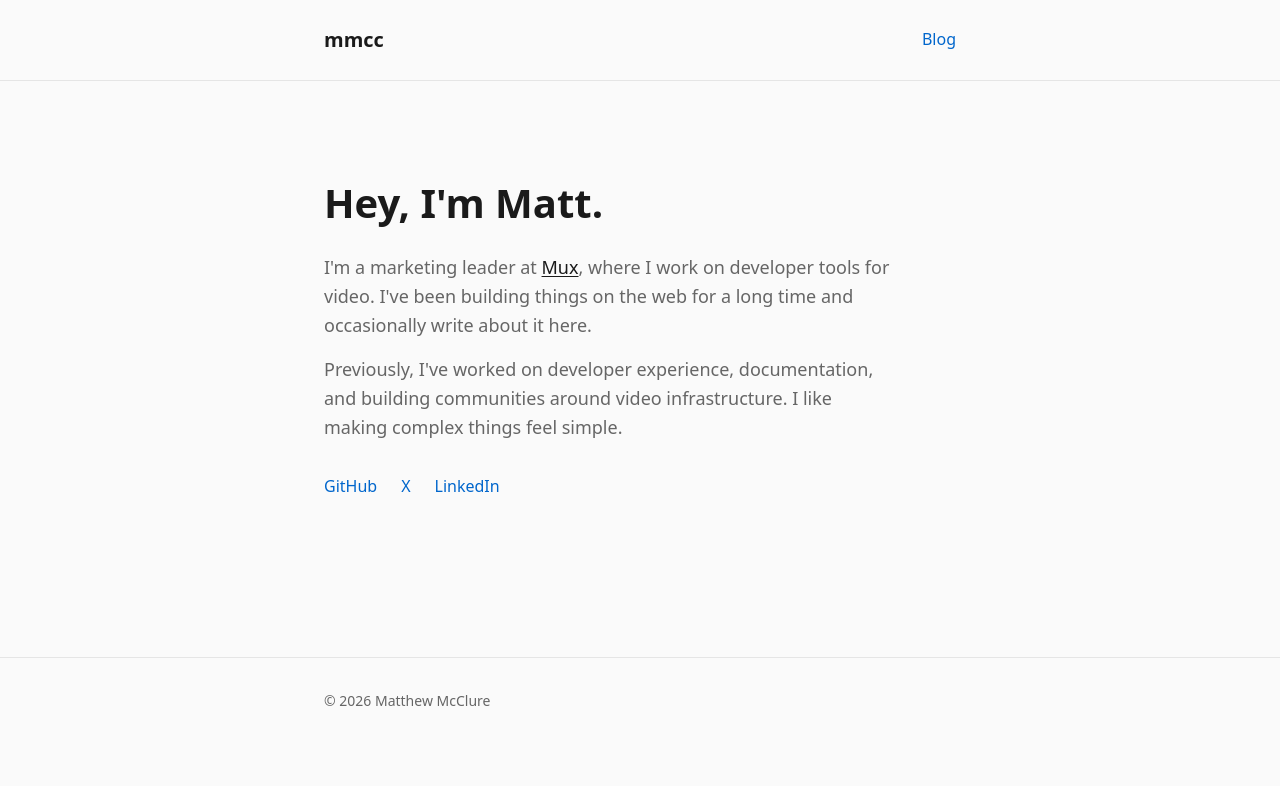
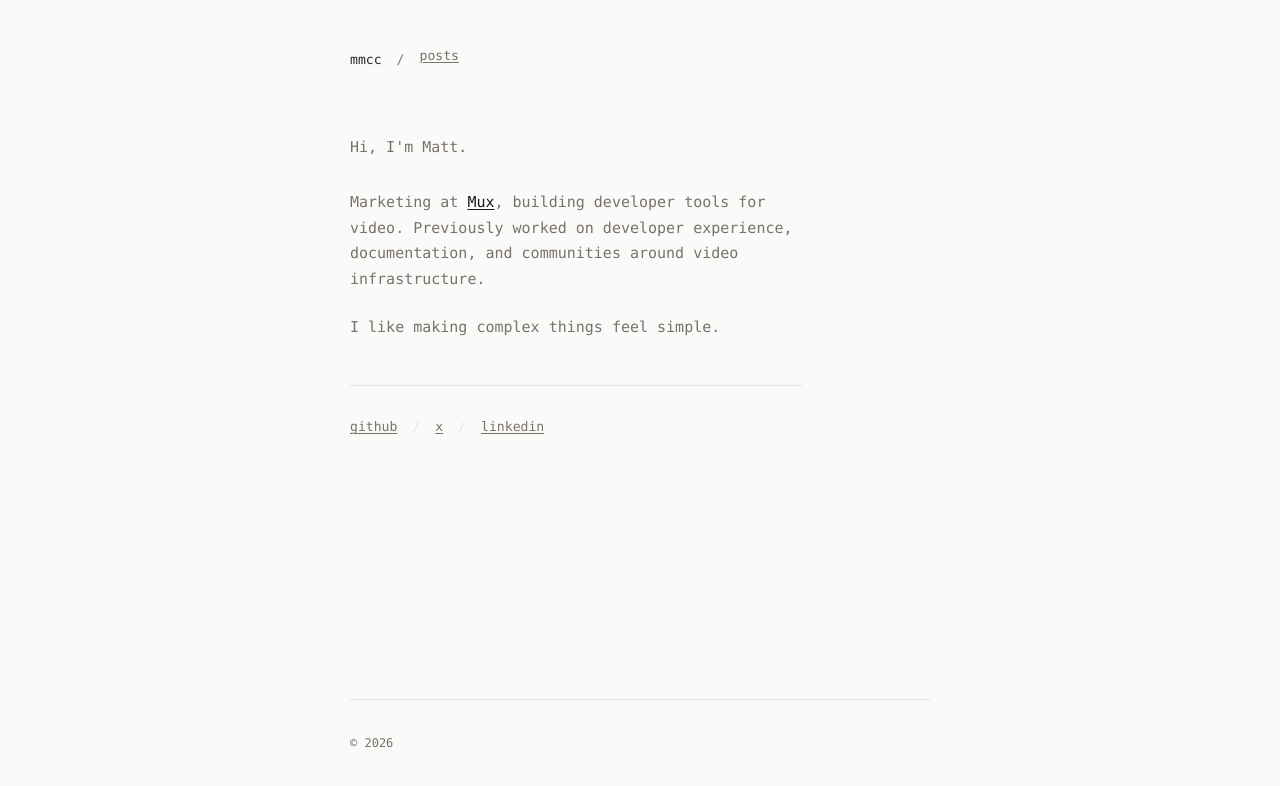
Before and after one commit to mmcc/mmcc.io, an Astro site: page / in a window 1280 px wide. Built offline with nearby package versions, Linux system fonts and the light colour scheme; Astro itself is replaced by a stand-in of ours.

Commit message:
Update design: minimalist markdown/IDE aesthetic
- Monospace typography (Berkeley Mono, IBM Plex Mono fallbacks)
- Stone-based color palette, warm neutrals
- Tighter, more understated UI chrome
- Tabular date formatting (MM-DD-YYYY)
- Subtle borders and separators
- Lowercase headings and nav

```diff
--- a/src/components/SocialLinks.astro
+++ b/src/components/SocialLinks.astro
@@ -1,23 +1,22 @@
 ---
 const links = [
-  { name: "GitHub", url: "https://github.com/mmcc", icon: "github" },
-  { name: "X", url: "https://x.com/matt_mcclure", icon: "x" },
-  {
-    name: "LinkedIn",
-    url: "https://linkedin.com/in/mmcclure",
-    icon: "linkedin",
-  },
+  { name: "github", url: "https://github.com/mmcc" },
+  { name: "x", url: "https://x.com/matt_mcclure" },
+  { name: "linkedin", url: "https://linkedin.com/in/mmcclure" },
 ];
 ---
 
 <ul class="social-links">
   {
-    links.map((link) => (
-      <li>
-        <a href={link.url} target="_blank" rel="noopener noreferrer">
-          {link.name}
-        </a>
-      </li>
+    links.map((link, i) => (
+      <>
+        <li>
+          <a href={link.url} target="_blank" rel="noopener noreferrer">
+            {link.name}
+          </a>
+        </li>
+        {i < links.length - 1 && <li class="sep">/</li>}
+      </>
     ))
   }
 </ul>
@@ -25,9 +24,23 @@ const links = [
 <style>
   .social-links {
     display: flex;
-    gap: var(--spacing-md);
+    gap: calc(var(--spacing-unit) * 2);
     list-style: none;
     padding: 0;
     margin: 0;
+    font-size: 0.875rem;
+  }
+
+  .social-links a {
+    color: var(--color-text-muted);
+  }
+
+  .social-links a:hover {
+    color: var(--color-text);
+  }
+
+  .sep {
+    color: var(--color-border);
+    user-select: none;
   }
 </style>
--- a/src/layouts/BaseLayout.astro
+++ b/src/layouts/BaseLayout.astro
@@ -19,74 +19,87 @@ const { title, description = "Matthew McClure's personal site" } = Astro.props;
     <title>{title}</title>
   </head>
   <body>
+    <div class="page">
       <header class="site-header">
-      <div class="container">
         <nav>
           <a href="/" class="site-name">mmcc</a>
+          <span class="nav-sep">/</span>
           <ul class="nav-links">
-            <li><a href="/blog">Blog</a></li>
+            <li><a href="/blog">posts</a></li>
           </ul>
         </nav>
-      </div>
       </header>
 
-    <main class="container">
+      <main>
         <slot />
       </main>
 
       <footer class="site-footer">
-      <div class="container">
-        <p>&copy; {new Date().getFullYear()} Matthew McClure</p>
+        <span class="footer-text">&copy; {new Date().getFullYear()}</span>
+      </footer>
     </div>
-    </footer>
   </body>
 </html>
 
 <style>
+  .page {
+    max-width: var(--max-width);
+    margin: 0 auto;
+    padding: calc(var(--spacing-unit) * 6) calc(var(--spacing-unit) * 4);
+    min-height: 100vh;
+    display: flex;
+    flex-direction: column;
+  }
+
   .site-header {
-    padding: var(--spacing-md) 0;
-    border-bottom: 1px solid var(--color-border);
-    margin-bottom: var(--spacing-lg);
+    margin-bottom: calc(var(--spacing-unit) * 8);
   }
 
   nav {
     display: flex;
-    justify-content: space-between;
     align-items: center;
+    gap: calc(var(--spacing-unit) * 2);
+    font-size: 0.875rem;
   }
 
   .site-name {
-    font-weight: 700;
-    font-size: 1.25rem;
-    color: var(--color-text);
+    font-weight: 500;
+    text-decoration: none;
   }
 
-  .site-name:hover {
-    text-decoration: none;
-    color: var(--color-accent);
+  .nav-sep {
+    color: var(--color-text-muted);
+    user-select: none;
   }
 
   .nav-links {
     display: flex;
-    gap: var(--spacing-md);
+    gap: calc(var(--spacing-unit) * 3);
     list-style: none;
     margin: 0;
     padding: 0;
   }
 
-  .site-footer {
-    margin-top: var(--spacing-xl);
-    padding: var(--spacing-lg) 0;
-    border-top: 1px solid var(--color-border);
+  .nav-links a {
     color: var(--color-text-muted);
-    font-size: 0.875rem;
   }
 
-  .site-footer p {
-    margin: 0;
+  .nav-links a:hover {
+    color: var(--color-text);
   }
 
   main {
-    min-height: 60vh;
+    flex: 1;
+  }
+
+  .site-footer {
+    margin-top: calc(var(--spacing-unit) * 12);
+    padding-top: calc(var(--spacing-unit) * 4);
+    border-top: 1px solid var(--color-border);
+  }
+
+  .footer-text {
+    font-size: 0.8rem;
+    color: var(--color-text-muted);
   }
 </style>
--- a/src/pages/blog/[...slug].astro
+++ b/src/pages/blog/[...slug].astro
@@ -13,77 +13,100 @@ export async function getStaticPaths() {
 const { post } = Astro.props;
 const { Content } = await render(post);
 
-const formattedDate = post.data.date.toLocaleDateString("en-US", {
-  year: "numeric",
-  month: "long",
-  day: "numeric",
-});
+const formattedDate = post.data.date
+  .toLocaleDateString("en-US", {
+    year: "numeric",
+    month: "2-digit",
+    day: "2-digit",
+  })
+  .replace(/\//g, "-");
 ---
 
-<BaseLayout title={`${post.data.title} - mmcc`} description={post.data.description}>
+<BaseLayout
+  title={`${post.data.title} / mmcc`}
+  description={post.data.description}
+>
   <article class="post">
     <header>
+      <time datetime={post.data.date.toISOString()}>{formattedDate}</time>
       <h1>{post.data.title}</h1>
-      <time datetime={post.data.date.toISOString()}>{formattedDate}</time>
     </header>
     <div class="content">
       <Content />
     </div>
+    <footer>
+      <a href="/blog">&larr; back to posts</a>
+    </footer>
   </article>
 </BaseLayout>
 
 <style>
   .post {
-    padding: var(--spacing-lg) 0;
+    max-width: 60ch;
   }
 
   header {
-    margin-bottom: var(--spacing-lg);
+    margin-bottom: calc(var(--spacing-unit) * 8);
+  }
+
+  header time {
+    font-size: 0.8rem;
+    color: var(--color-text-muted);
+    font-variant-numeric: tabular-nums;
   }
 
   header h1 {
-    margin-bottom: var(--spacing-xs);
-  }
-
-  header time {
-    color: var(--color-text-muted);
-    font-size: 0.875rem;
+    margin-top: calc(var(--spacing-unit) * 2);
+    margin-bottom: 0;
+    font-size: 1.25rem;
+    font-weight: 500;
   }
 
   .content {
-    line-height: 1.7;
+    line-height: var(--line-height);
   }
 
   .content :global(h2) {
-    margin-top: var(--spacing-lg);
-    margin-bottom: var(--spacing-sm);
+    margin-top: calc(var(--spacing-unit) * 8);
+    margin-bottom: calc(var(--spacing-unit) * 3);
+    font-size: 1rem;
+    font-weight: 500;
   }
 
   .content :global(h3) {
-    margin-top: var(--spacing-md);
-    margin-bottom: var(--spacing-sm);
+    margin-top: calc(var(--spacing-unit) * 6);
+    margin-bottom: calc(var(--spacing-unit) * 2);
+    font-size: 0.95rem;
+    font-weight: 500;
+    color: var(--color-text-muted);
   }
 
   .content :global(p) {
-    margin-bottom: var(--spacing-md);
+    margin-bottom: calc(var(--spacing-unit) * 3);
   }
 
   .content :global(ul),
   .content :global(ol) {
-    margin-bottom: var(--spacing-md);
-    padding-left: var(--spacing-md);
+    margin-bottom: calc(var(--spacing-unit) * 3);
   }
 
-  .content :global(li) {
-    margin-bottom: var(--spacing-xs);
+  .content :global(a) {
+    text-decoration-color: var(--color-border);
   }
 
-  .content :global(pre) {
-    margin: var(--spacing-md) 0;
+  .content :global(a:hover) {
+    text-decoration-color: var(--color-text);
+    opacity: 1;
   }
 
-  .content :global(img) {
-    border-radius: 8px;
-    margin: var(--spacing-md) 0;
+  footer {
+    margin-top: calc(var(--spacing-unit) * 10);
+    padding-top: calc(var(--spacing-unit) * 4);
+    border-top: 1px solid var(--color-border);
+  }
+
+  footer a {
+    font-size: 0.875rem;
+    color: var(--color-text-muted);
   }
 </style>
--- a/src/pages/index.astro
+++ b/src/pages/index.astro
@@ -3,51 +3,42 @@ import BaseLayout from "../layouts/BaseLayout.astro";
 import SocialLinks from "../components/SocialLinks.astro";
 ---
 
-<BaseLayout title="mmcc - Matthew McClure">
+<BaseLayout title="mmcc">
   <section class="intro">
-    <h1>Hey, I'm Matt.</h1>
+    <p class="greeting">Hi, I'm Matt.</p>
     <p>
-      I'm a marketing leader at <a href="https://mux.com">Mux</a>, where I work
-      on developer tools for video. I've been building things on the web for a
-      long time and occasionally write about it here.
+      Marketing at <a href="https://mux.com">Mux</a>, building developer tools
+      for video. Previously worked on developer experience, documentation, and
+      communities around video infrastructure.
     </p>
-    <p>
-      Previously, I've worked on developer experience, documentation, and
-      building communities around video infrastructure. I like making complex
-      things feel simple.
-    </p>
-    <SocialLinks />
+    <p>I like making complex things feel simple.</p>
+
+    <div class="links">
+      <SocialLinks />
+    </div>
   </section>
 </BaseLayout>
 
 <style>
   .intro {
-    padding: var(--spacing-xl) 0;
+    max-width: 50ch;
   }
 
-  .intro h1 {
-    font-size: 2.5rem;
-    margin-bottom: var(--spacing-md);
+  .greeting {
+    margin-bottom: calc(var(--spacing-unit) * 4);
   }
 
   .intro p {
-    font-size: 1.125rem;
     color: var(--color-text-muted);
-    max-width: 55ch;
   }
 
   .intro p a {
     color: var(--color-text);
-    font-weight: 500;
-    text-decoration: underline;
-    text-underline-offset: 2px;
   }
 
-  .intro p a:hover {
-    color: var(--color-accent);
-  }
-
-  .intro :global(.social-links) {
-    margin-top: var(--spacing-lg);
+  .links {
+    margin-top: calc(var(--spacing-unit) * 6);
+    padding-top: calc(var(--spacing-unit) * 4);
+    border-top: 1px solid var(--color-border);
   }
 </style>
--- a/src/styles/global.css
+++ b/src/styles/global.css
@@ -1,34 +1,32 @@
 :root {
-  --color-bg: #fafafa;
-  --color-text: #1a1a1a;
-  --color-text-muted: #666;
-  --color-accent: #0066cc;
-  --color-accent-hover: #0052a3;
-  --color-border: #e5e5e5;
-  --color-code-bg: #f4f4f4;
+  --color-bg: #fafaf9;
+  --color-text: #1c1917;
+  --color-text-muted: #78716c;
+  --color-accent: #57534e;
+  --color-link: #292524;
+  --color-border: #e7e5e4;
+  --color-surface: #f5f5f4;
+  --color-selection: #d6d3d1;
 
-  --font-sans:
-    system-ui, -apple-system, BlinkMacSystemFont, "Segoe UI", Roboto, sans-serif;
   --font-mono:
-    ui-monospace, SFMono-Regular, "SF Mono", Menlo, Consolas, monospace;
+    "Berkeley Mono", "IBM Plex Mono", "JetBrains Mono", ui-monospace,
+    SFMono-Regular, "SF Mono", Menlo, Consolas, monospace;
 
-  --max-width: 680px;
-  --spacing-xs: 0.5rem;
-  --spacing-sm: 1rem;
-  --spacing-md: 1.5rem;
-  --spacing-lg: 2rem;
-  --spacing-xl: 4rem;
+  --max-width: 640px;
+  --spacing-unit: 0.5rem;
+  --line-height: 1.7;
 }
 
 @media (prefers-color-scheme: dark) {
   :root {
-    --color-bg: #111;
-    --color-text: #e5e5e5;
-    --color-text-muted: #999;
-    --color-accent: #5c9aff;
-    --color-accent-hover: #7fb3ff;
-    --color-border: #333;
-    --color-code-bg: #1a1a1a;
+    --color-bg: #0c0a09;
+    --color-text: #e7e5e4;
+    --color-text-muted: #a8a29e;
+    --color-accent: #a8a29e;
+    --color-link: #d6d3d1;
+    --color-border: #292524;
+    --color-surface: #1c1917;
+    --color-selection: #44403c;
   }
 }
 
@@ -38,55 +36,70 @@
   box-sizing: border-box;
 }
 
+::selection {
+  background: var(--color-selection);
+}
+
 html {
-  font-size: 16px;
+  font-size: 15px;
   -webkit-font-smoothing: antialiased;
   -moz-osx-font-smoothing: grayscale;
+  hanging-punctuation: first last;
 }
 
 body {
   margin: 0;
   padding: 0;
-  font-family: var(--font-sans);
+  font-family: var(--font-mono);
   font-size: 1rem;
-  line-height: 1.6;
+  line-height: var(--line-height);
   color: var(--color-text);
   background-color: var(--color-bg);
+  font-feature-settings:
+    "ss01" on,
+    "ss02" on,
+    "cv01" on;
 }
 
 a {
-  color: var(--color-accent);
-  text-decoration: none;
+  color: var(--color-link);
+  text-decoration: underline;
+  text-decoration-thickness: 1px;
+  text-underline-offset: 2px;
+  transition: opacity 0.15s ease;
 }
 
 a:hover {
-  color: var(--color-accent-hover);
-  text-decoration: underline;
+  opacity: 0.7;
 }
 
 h1,
 h2,
 h3,
 h4 {
+  font-weight: 500;
+  letter-spacing: -0.01em;
   margin-top: 0;
+  margin-bottom: calc(var(--spacing-unit) * 2);
   line-height: 1.3;
 }
 
 h1 {
-  font-size: 2rem;
+  font-size: 1.25rem;
 }
 
 h2 {
-  font-size: 1.5rem;
+  font-size: 1.1rem;
+  color: var(--color-text-muted);
 }
 
 h3 {
-  font-size: 1.25rem;
+  font-size: 1rem;
 }
 
 p {
   margin-top: 0;
-  margin-bottom: var(--spacing-sm);
+  margin-bottom: calc(var(--spacing-unit) * 3);
 }
 
 img {
@@ -96,41 +109,71 @@ img {
 
 code {
   font-family: var(--font-mono);
-  font-size: 0.875em;
-  background-color: var(--color-code-bg);
-  padding: 0.125em 0.25em;
+  font-size: 0.9em;
+  background-color: var(--color-surface);
+  padding: 0.15em 0.35em;
   border-radius: 3px;
+  border: 1px solid var(--color-border);
 }
 
 pre {
   font-family: var(--font-mono);
-  font-size: 0.875rem;
-  background-color: var(--color-code-bg);
-  padding: var(--spacing-sm);
-  border-radius: 6px;
+  font-size: 0.9rem;
+  line-height: 1.5;
+  background-color: var(--color-surface);
+  padding: calc(var(--spacing-unit) * 3);
+  border-radius: 4px;
+  border: 1px solid var(--color-border);
   overflow-x: auto;
+  margin: calc(var(--spacing-unit) * 4) 0;
 }
 
 pre code {
   background: none;
   padding: 0;
+  border: none;
+  font-size: inherit;
 }
 
 blockquote {
-  margin: var(--spacing-md) 0;
-  padding-left: var(--spacing-sm);
-  border-left: 3px solid var(--color-border);
+  margin: calc(var(--spacing-unit) * 4) 0;
+  padding-left: calc(var(--spacing-unit) * 3);
+  border-left: 2px solid var(--color-border);
   color: var(--color-text-muted);
+  font-style: italic;
 }
 
 hr {
   border: none;
   border-top: 1px solid var(--color-border);
-  margin: var(--spacing-lg) 0;
+  margin: calc(var(--spacing-unit) * 6) 0;
+}
+
+ul,
+ol {
+  padding-left: calc(var(--spacing-unit) * 4);
+  margin-bottom: calc(var(--spacing-unit) * 3);
+}
+
+li {
+  margin-bottom: var(--spacing-unit);
+}
+
+li::marker {
+  color: var(--color-text-muted);
 }
 
 .container {
   max-width: var(--max-width);
   margin: 0 auto;
-  padding: 0 var(--spacing-md);
+  padding: 0 calc(var(--spacing-unit) * 4);
 }
+
+/* Subtle line texture */
+.ruled {
+  background-image: repeating-linear-gradient(
+    transparent,
+    transparent calc(var(--line-height) * 1rem - 1px),
+    var(--color-border) calc(var(--line-height) * 1rem)
+  );
+}
```
Also changed, not shown: src/components/PostCard.astro (+22 -28 lines), src/content/blog/hello-world.md (+7 -7 lines), src/pages/blog/index.astro (+30 -10 lines). Lines whose indentation alone changed are shown as unchanged.
